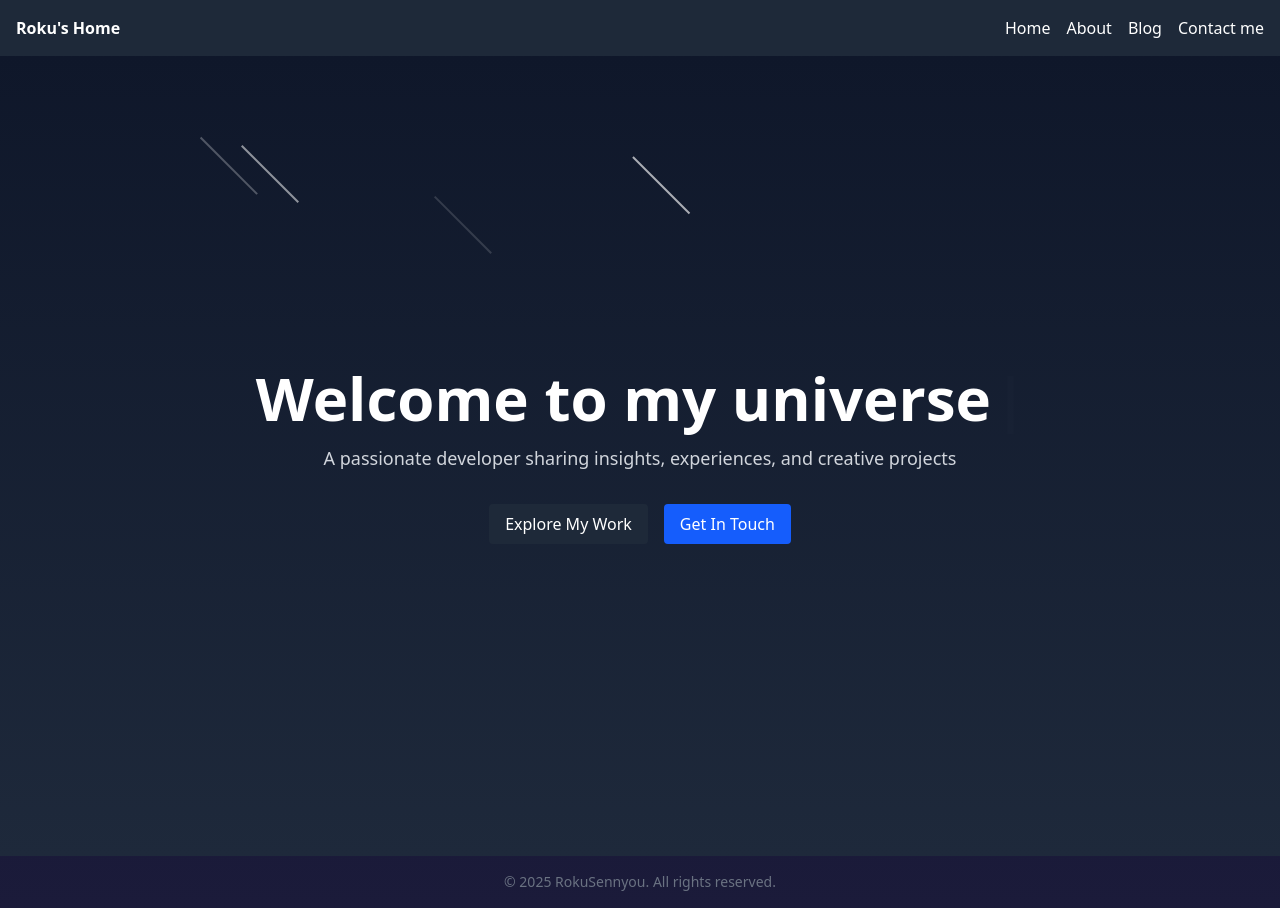
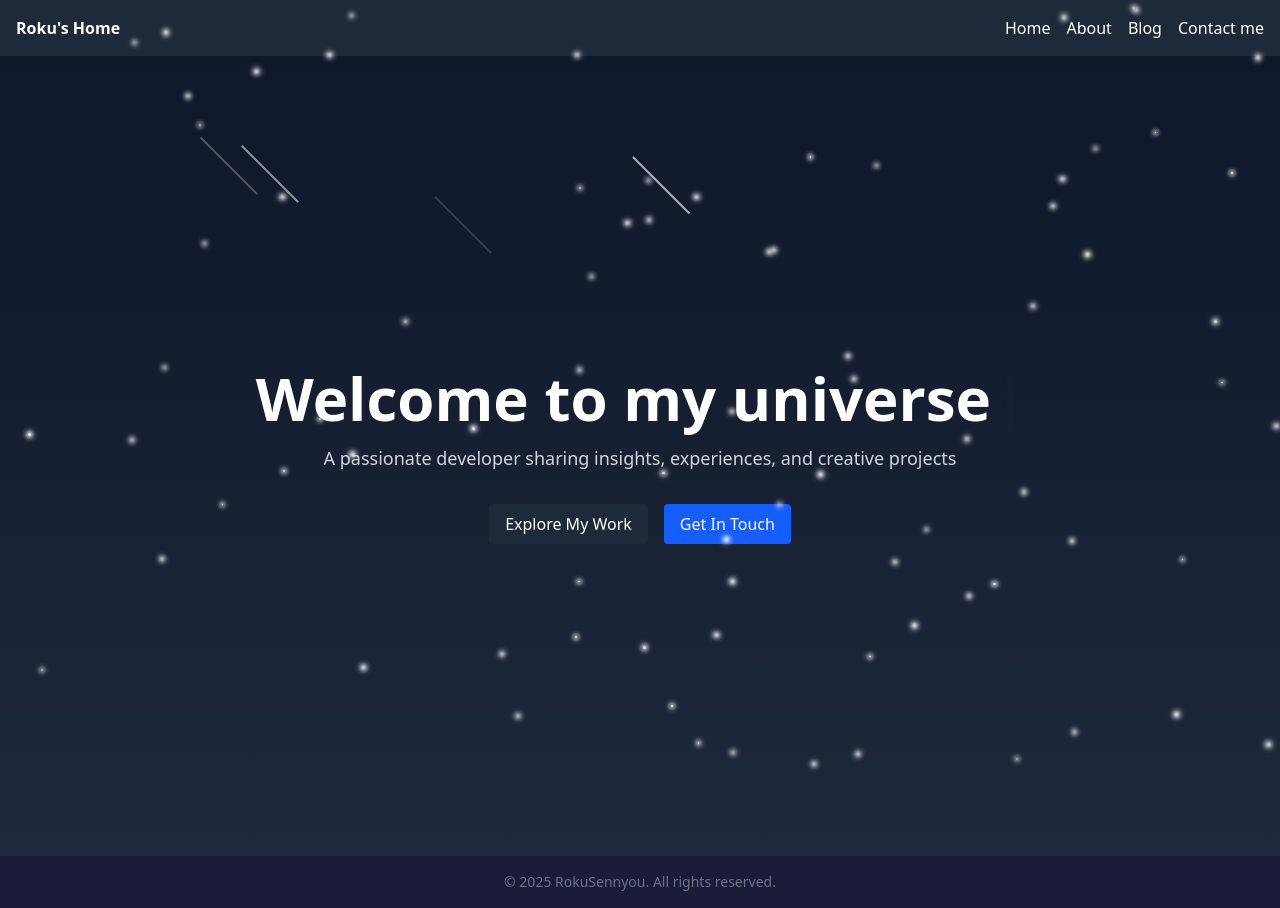
Before and after one commit to RokuSennyou/RokuSennyou.github.io, a Next.js app: page / in a window 1280 px wide. Built offline with nearby package versions, Linux system fonts and the light colour scheme.

Commit message:
feat: add background effect

```diff
--- a/src/app/page.tsx
+++ b/src/app/page.tsx
@@ -1,10 +1,12 @@
 "use client";
 import { Typewriter } from "react-simple-typewriter";
 import ShootingStar from "../components/ShootingStar";
+import BackgroundStars from "../components/BackgroundStars";
 
 export default function Home() {
   return (
     <div className="h-screen bg-gradient-to-b from-[#0f172a] to-[#1e293b] text-white flex flex-col items-center justify-center text-center px-4">
+      <BackgroundStars />
       <ShootingStar />
       <h1 className="text-5xl sm:text-6xl font-bold mb-4">
         <Typewriter
--- /dev/null
+++ b/src/components/BackgroundStars.tsx
@@ -0,0 +1,66 @@
+"use client";
+import { useEffect, useState } from "react";
+
+const STAR_COUNT = 80;
+
+type Star = {
+  id: number;
+  top: number;
+  left: number;
+  size: number;
+  delay: number;
+  duration: number;
+};
+
+export default function BackgroundStars() {
+  const [stars, setStars] = useState<Star[]>([]);
+
+  useEffect(() => {
+    // 初始化時產生固定數量的星星
+    const s: Star[] = [];
+    for (let i = 0; i < STAR_COUNT; i++) {
+      s.push({
+        id: i,
+        top: Math.random() * 100,
+        left: Math.random() * 100,
+        size: 1 + Math.random() * 2,
+        delay: Math.random() * 4,
+        duration: 1.8 + Math.random() * 2.2,
+      });
+    }
+    setStars(s);
+  }, []);
+
+  return (
+    <div className="absolute inset-0 pointer-events-none z-0">
+      {stars.map((star) => (
+        <div
+          key={star.id}
+          className="absolute rounded-full bg-white"
+          style={{
+            top: `${star.top}%`,
+            left: `${star.left}%`,
+            width: `${star.size}px`,
+            height: `${star.size}px`,
+            opacity: 0.85,
+            animation: `star-blink ${star.duration}s infinite alternate`,
+            animationDelay: `${star.delay}s`,
+            boxShadow: `0 0 4px 2px white, 0 0 12px 1px #fff7`,
+          }}
+        />
+      ))}
+      <style jsx>{`
+        @keyframes star-blink {
+          from {
+            opacity: 0.6;
+            filter: brightness(1.2);
+          }
+          to {
+            opacity: 1;
+            filter: brightness(2.5) blur(1px);
+          }
+        }
+      `}</style>
+    </div>
+  );
+}
```
